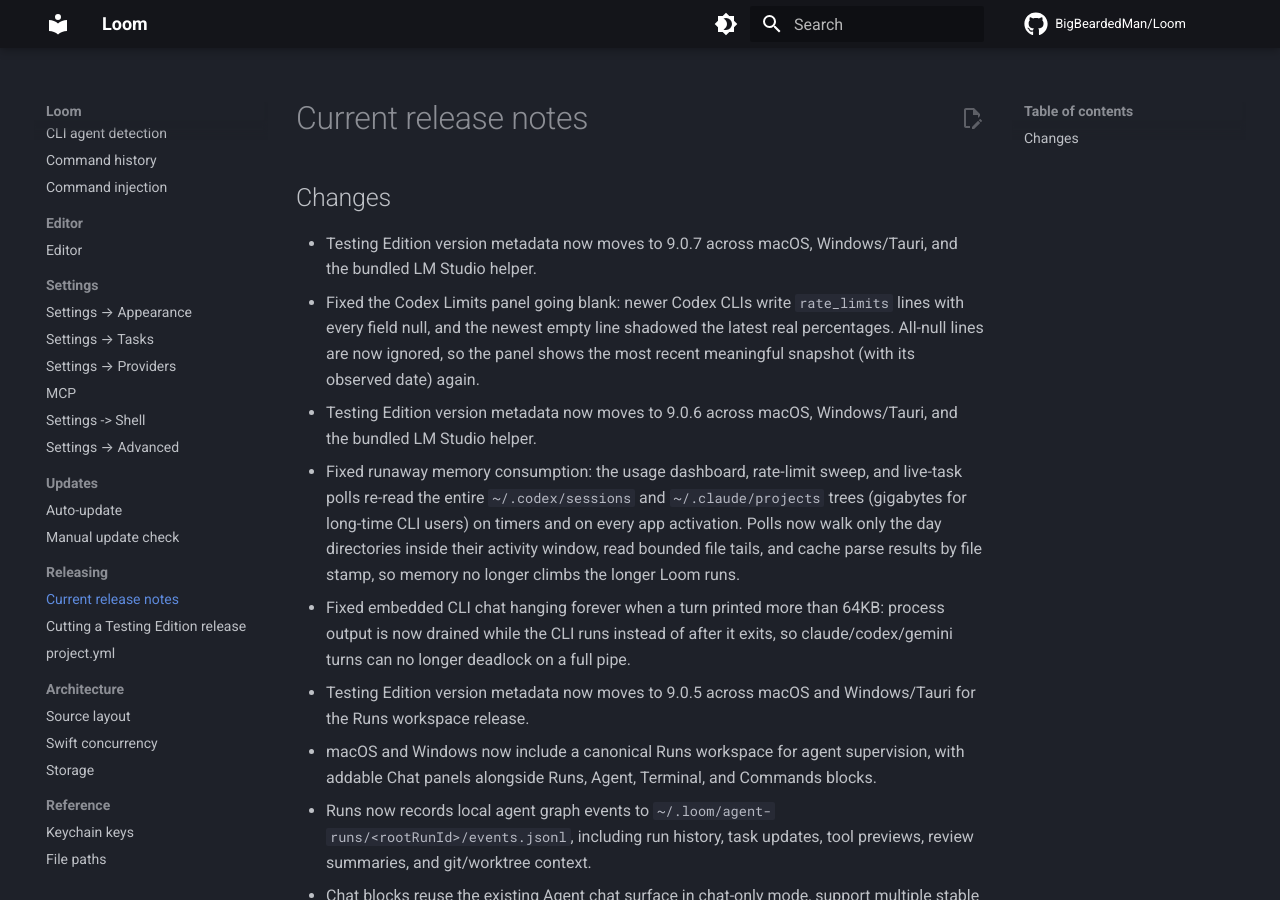
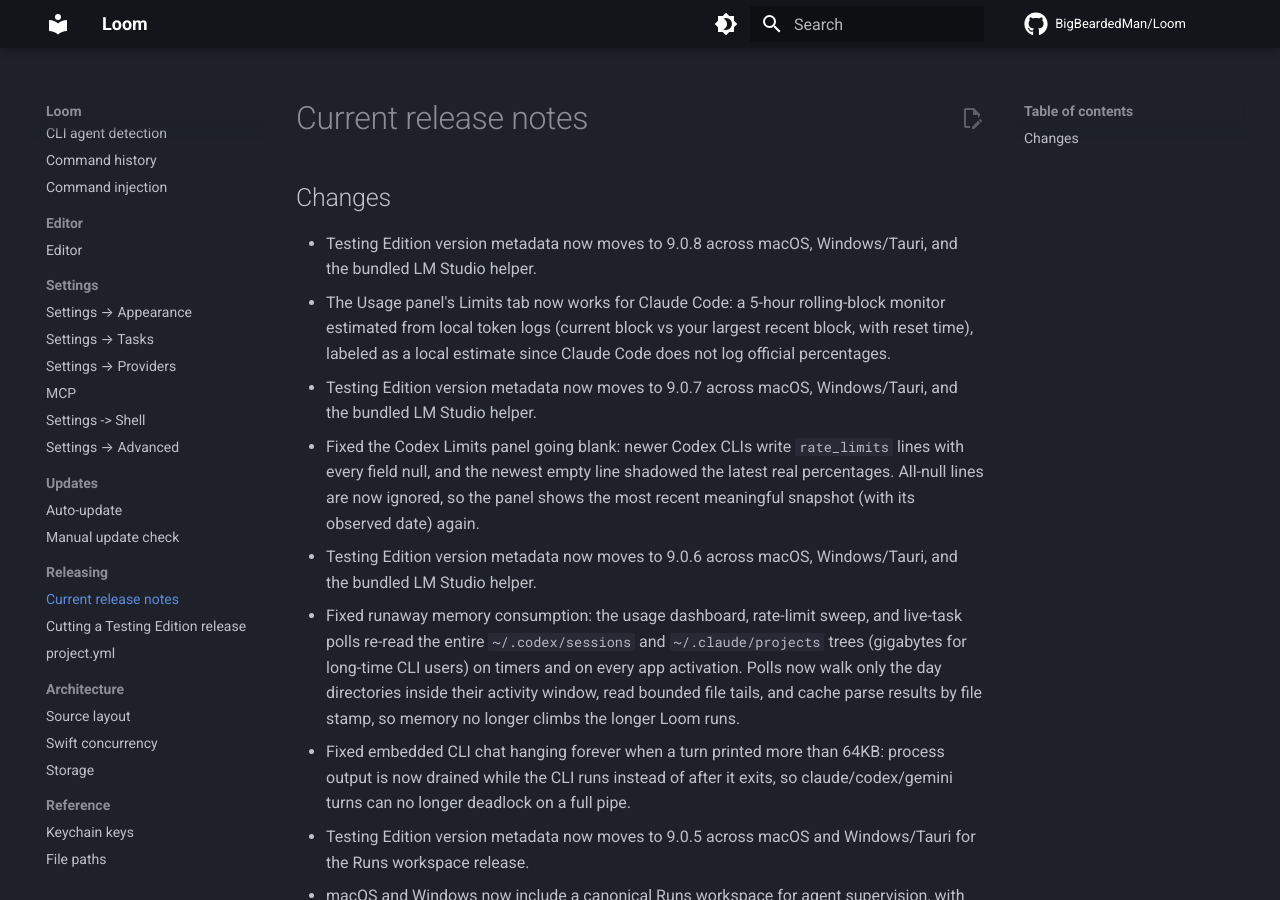
Before and after one commit to BigBeardedMan/Loom, an MkDocs documentation site: the page built from docs/releasing/current-release-notes.md, in a window 1280 px wide and 900 px high. Built offline with MkDocs 1.6.1 and Material for MkDocs 9.7.7, drawn with Linux system fonts in a browser that asks for light colours; comment, search, counter and statistics services are not loaded.

Commit message:
Bump Testing Edition to 9.0.8
Adds the Claude Code limits monitor (local 5-hour block estimate).

Co-Authored-By: Claude Fable 5 <noreply@anthropic.com>

```diff
--- a/docs/releasing/current-release-notes.md
+++ b/docs/releasing/current-release-notes.md
@@ -1,5 +1,7 @@
 ## Changes
 
+- Testing Edition version metadata now moves to 9.0.8 across macOS, Windows/Tauri, and the bundled LM Studio helper.
+- The Usage panel's Limits tab now works for Claude Code: a 5-hour rolling-block monitor estimated from local token logs (current block vs your largest recent block, with reset time), labeled as a local estimate since Claude Code does not log official percentages.
 - Testing Edition version metadata now moves to 9.0.7 across macOS, Windows/Tauri, and the bundled LM Studio helper.
 - Fixed the Codex Limits panel going blank: newer Codex CLIs write `rate_limits` lines with every field null, and the newest empty line shadowed the latest real percentages. All-null lines are now ignored, so the panel shows the most recent meaningful snapshot (with its observed date) again.
 - Testing Edition version metadata now moves to 9.0.6 across macOS, Windows/Tauri, and the bundled LM Studio helper.
--- a/project.yml
+++ b/project.yml
@@ -15,8 +15,8 @@ settings:
     # release, so the pill never shows a code lower than what's on main.
     # Bump this manually before each testing release; release-testing.sh
     # reads it back out and tags the GitHub pre-release `testing-<version>`.
-    MARKETING_VERSION: "9.0.7"
-    CURRENT_PROJECT_VERSION: "97"
+    MARKETING_VERSION: "9.0.8"
+    CURRENT_PROJECT_VERSION: "98"
     CODE_SIGN_STYLE: Manual
     CODE_SIGN_IDENTITY: "Loom Local Codesign"
     DEVELOPMENT_TEAM: ""
```
Also changed, not shown: 5 other files.
